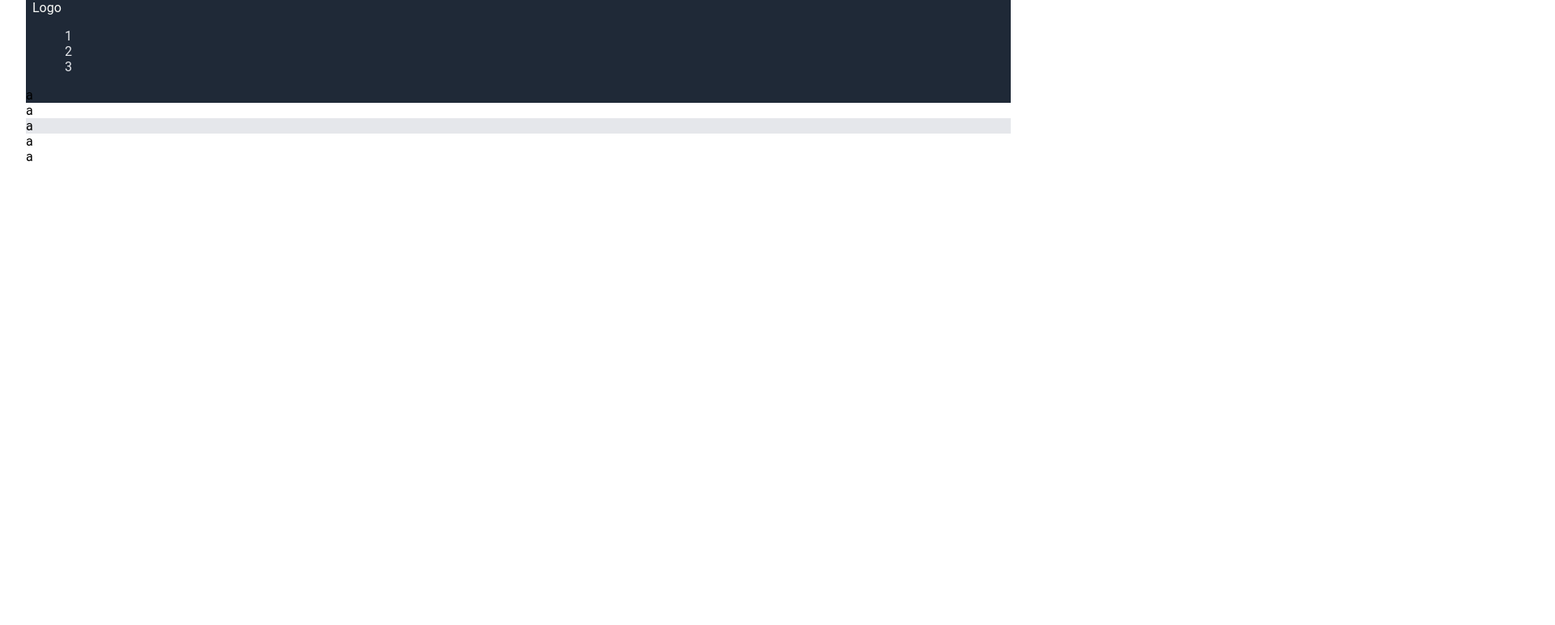
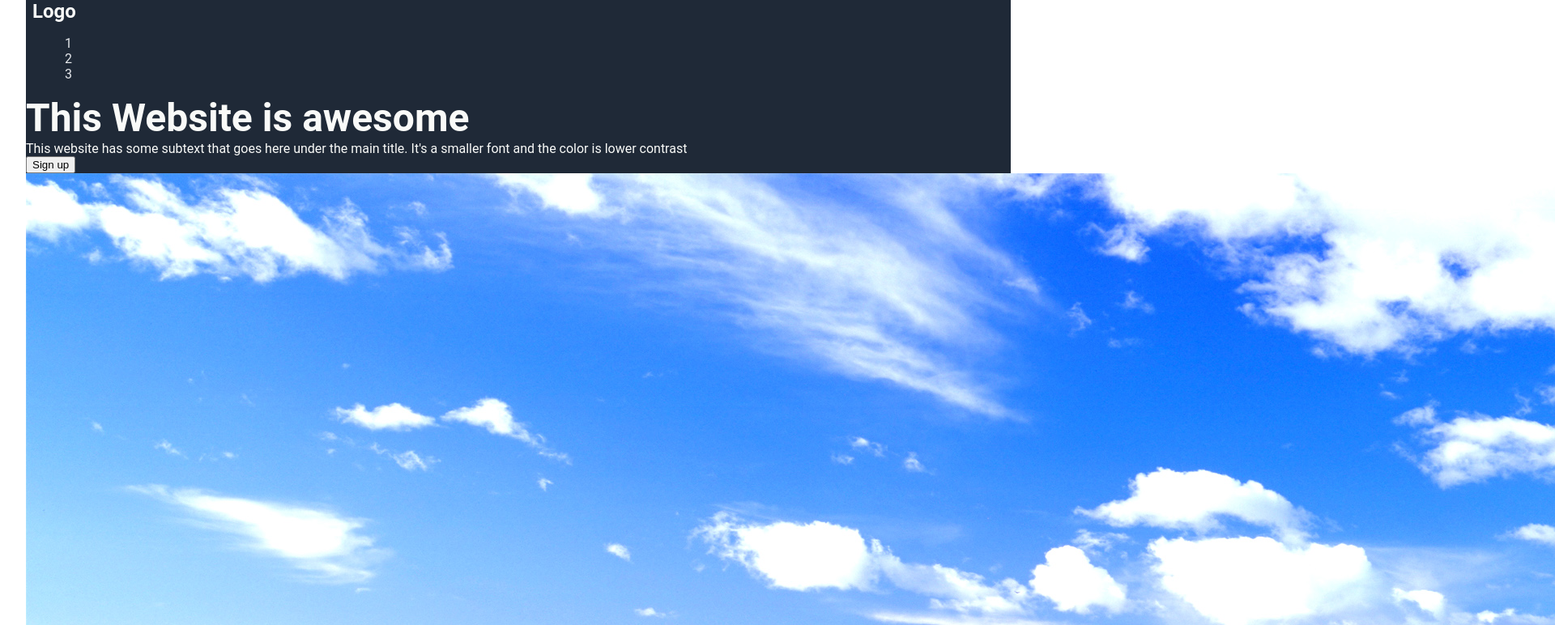
Before and after one commit to GamerFT/landingpage, a plain HTML site: page index.html in a window 1280 px wide. Shown: the top 772 px of the page at 81% size, 1920 px wide, since content can reach past the window. Drawn offline with Linux system fonts and the light colour scheme.

Commit message:
more stuff

```diff
--- a/index.html
+++ b/index.html
@@ -13,13 +13,23 @@
     <div class="container">
         <div class="header">
             <div class="logo">Logo</div>
-            <ul>
-                <li><a href="https://google.com">1</a></li>
-                <li><a href="https://youtube.com">2</a></li>
-                <li><a href="https://bing.com">3</a></li>
-            </ul>
+            <div class="links">
+                <ul>
+                    <li><a href="https://google.com">1</a></li>
+                    <li><a href="https://youtube.com">2</a></li>
+                    <li><a href="https://bing.com">3</a></li>
+                </ul>
+            </div>
         </div>
-        <div class="first">a</div>
+        <div class="first">
+            <div class="heroleft">
+                <div class="hero">This Website is awesome</div>
+                <div class="herosmall">This website has some subtext that goes here under the main title. It's a smaller
+                    font and the color is lower contrast</div>
+                <button>Sign up</button>
+            </div>
+            <img class="big" src="pic.jpeg" alt="placeholder">
+        </div>
         <div class="second">a</div>
         <div class="third">a</div>
         <div class="fourth">a</div>
--- a/style.css
+++ b/style.css
@@ -1,7 +1,5 @@
-*{
-    font-family: "Roboto";
-}
 body{
+    font-family: "Roboto",sans-serif;
     margin: 0;
     min-height: 100vh;
 }
@@ -17,9 +15,8 @@ ul{
     gap: 0;
     flex: 1;
 }
-.header, .first{
+.header, .first, .footer{
     background-color: #1F2937;
-
 }
 .header{
     color: #F9FAF8;
@@ -33,3 +30,17 @@ a{
 .third{
     background-color: #e5e7eb;
 }
+.first{
+    color: #F9FAF8;
+}
+.footer{
+    color: #F9FAF8;
+}
+.logo{
+    font-size: 24px;
+    font-weight: bold;
+}
+.hero{
+    font-size: 48px;
+    font-weight: bolder;
+}
```
Also changed, not shown: pic.jpeg (added).
